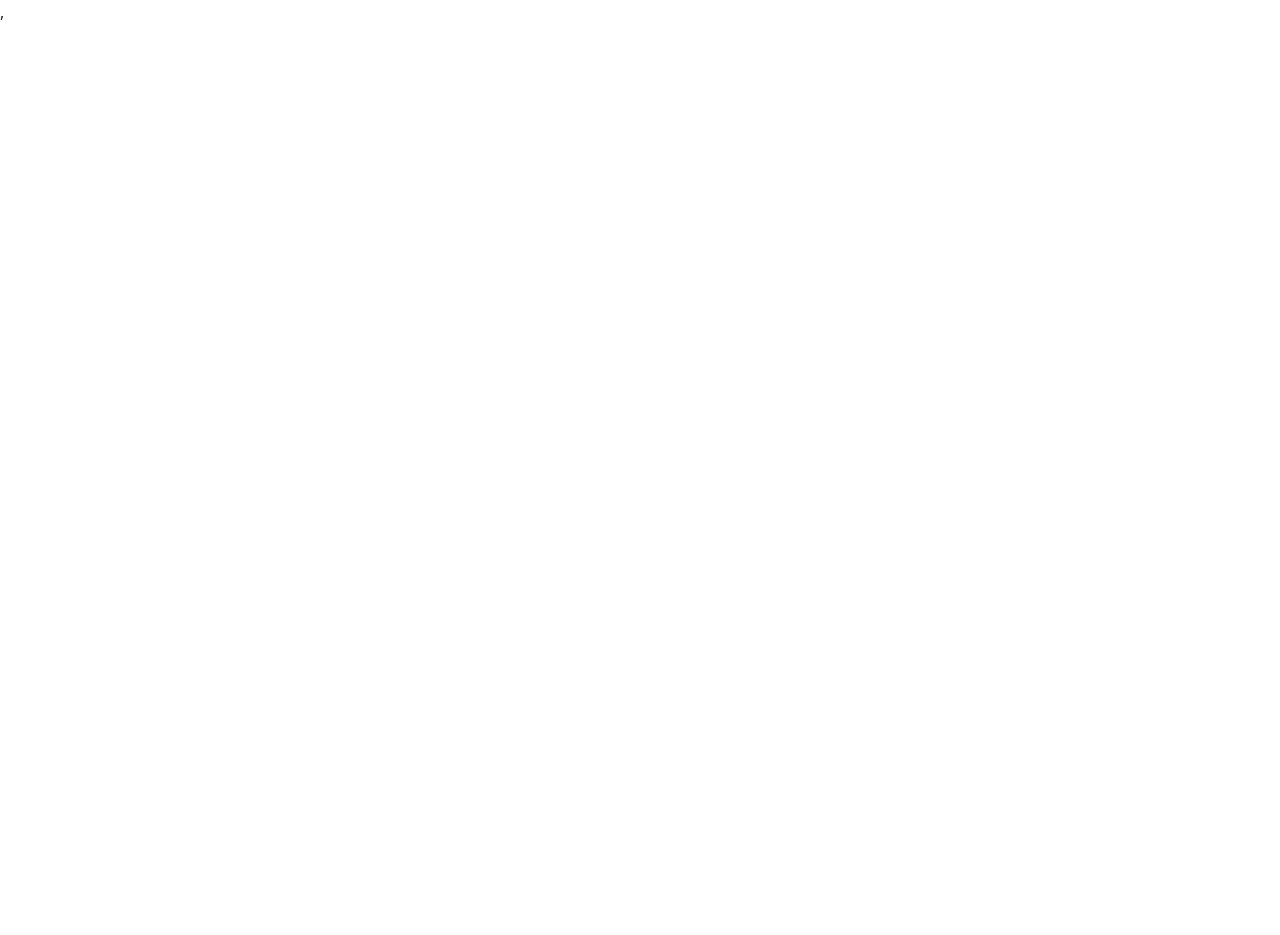
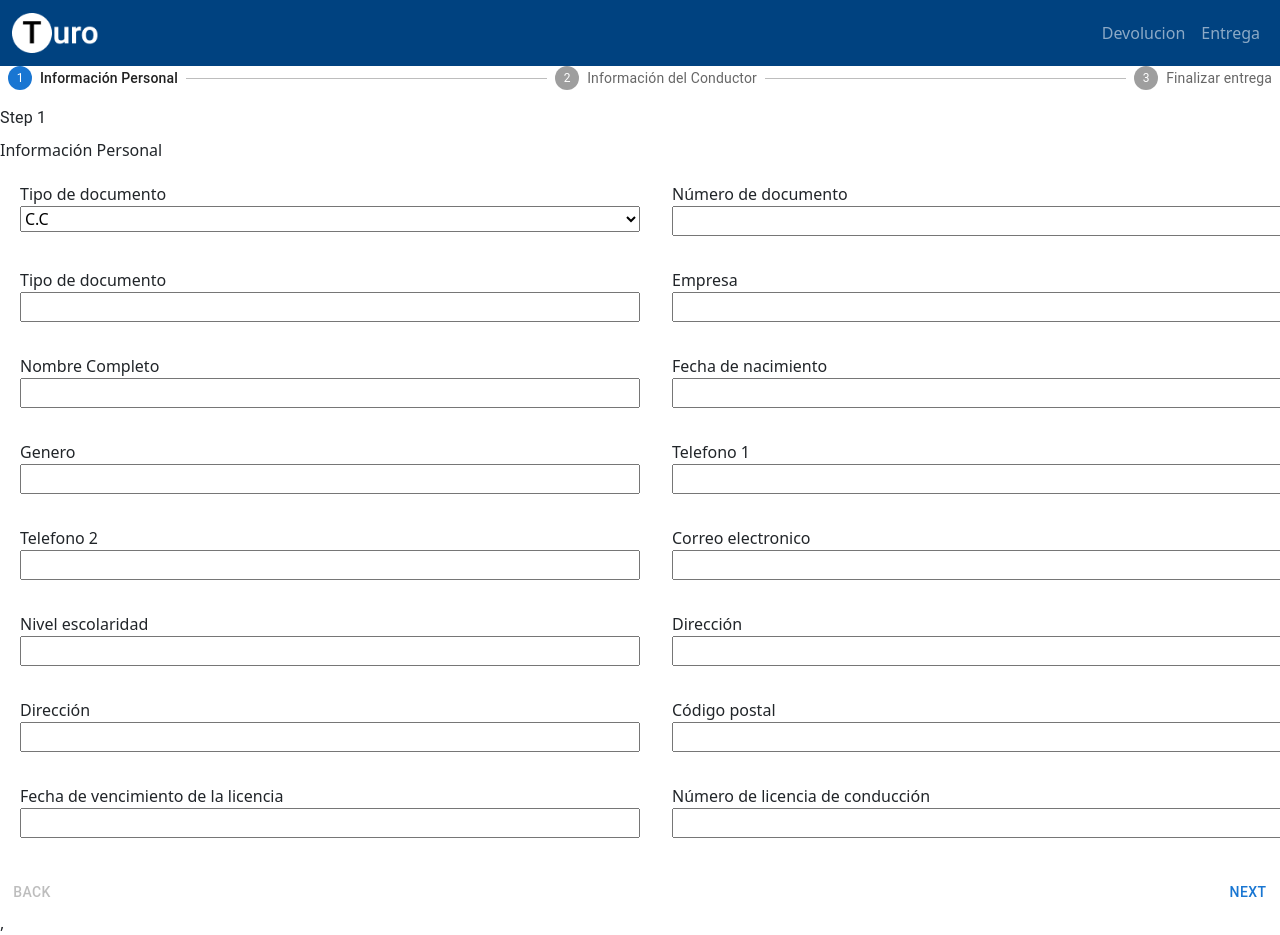
Before and after one commit to JuanDa237/alquiler_vehiculos, a React (Create React App) app: page /entrega in a window 1280 px wide. Before the commit this address had no page. Before the commit the page ends 800 px from the top, so only its background shows below. Built offline with nearby package versions, Linux system fonts and the light colour scheme.

Commit message:
Fix navbars

```diff
--- a/src/App.tsx
+++ b/src/App.tsx
@@ -15,9 +15,12 @@ function App() {
     <div className="App">
       <BrowserRouter>
         <Routes>
+          {/* Publicas */}
           <Route path="/" element={<Landing />}></Route>
           <Route path="/vehiculos" element={<VehiclesList />}></Route>
           <Route path="/vehiculo/:id" element={<VehicleDetail />}></Route>
+
+          {/* Privadas */}
           <Route path="/login" element={<Login />}></Route>
           <Route path="/dashboard" element={<Dashboard />}></Route>
           <Route path="/devolucion" element={<Devolucion />}></Route>
@@ -25,7 +28,7 @@ function App() {
             path="/devolucion/finalizado"
             element={<DevolucionDos />}
           ></Route>
-          <Route path="/dashboard/entrega" element={<Entrega />}></Route>
+          <Route path="/entrega" element={<Entrega />}></Route>
         </Routes>
       </BrowserRouter>
     </div>
--- a/src/components/DashboardNav.tsx
+++ b/src/components/DashboardNav.tsx
@@ -26,12 +26,14 @@ export function DashboardNav() {
         <div className="collapse navbar-collapse" id="navbarsExample04">
           <ul className="navbar-nav ms-auto mb-2 mb-md-0">
             <li className="nav-item">
-              <a className="nav-link" href="/devolucion">
+              <Link className="nav-link" to="/devolucion">
                 Devolucion
-              </a>
+              </Link>
             </li>
             <li className="nav-item">
-              <Link className="nav-link" to='entrega'>Entrega</Link>
+              <Link className="nav-link" to="/entrega">
+                Entrega
+              </Link>
             </li>
           </ul>
         </div>
--- a/src/pages/Devolucion.tsx
+++ b/src/pages/Devolucion.tsx
@@ -1,9 +1,9 @@
-import { NavigationBar } from '../components/NavigationBar';
+import { DashboardNav } from '../components/DashboardNav';
 
 export function Devolucion() {
   return (
     <>
-      <NavigationBar></NavigationBar>
+      <DashboardNav></DashboardNav>
       <div className="px-4 py-5 my-5 text-center">
         <img className="d-block mx-auto mb-4" src="/logo2.png" alt="Logo" />
         <h1 className="display-5 fw-bold mb-5">Devolucion un vehiculo</h1>
--- a/src/pages/DevolucionDos.tsx
+++ b/src/pages/DevolucionDos.tsx
@@ -1,9 +1,9 @@
-import { NavigationBar } from '../components/NavigationBar';
+import { DashboardNav } from '../components/DashboardNav';
 
 export function DevolucionDos() {
   return (
     <>
-      <NavigationBar></NavigationBar>
+      <DashboardNav></DashboardNav>
       <div className="container-fluid p-3">
         <div className="h1">Finalizacion de devolucion</div>
       </div>
--- a/src/pages/Entrega.tsx
+++ b/src/pages/Entrega.tsx
@@ -13,17 +13,20 @@ import { DashboardNav } from '../components/DashboardNav';
 export function Entrega() {
   const params = useParams();
   const vehicle = vehicles.find((vehicle) => vehicle.id === Number(params.id));
-    const steps = ['Información Personal', 'Información del Conductor', 'Finalizar entrega'];
-    const [activeStep, setActiveStep] = useState(0)
+  const steps = [
+    'Información Personal',
+    'Información del Conductor',
+    'Finalizar entrega',
+  ];
+  const [activeStep, setActiveStep] = useState(0);
 
   const handleNext = () => {
     setActiveStep((prevActiveStep) => prevActiveStep + 1);
-    }
+  };
 
   const handleBack = () => {
     setActiveStep((prevActiveStep) => prevActiveStep - 1);
   };
-
 
   return (
     <div>
@@ -51,11 +54,18 @@ export function Entrega() {
         ) : (
           <React.Fragment>
             <Typography sx={{ mt: 2, mb: 1 }}>Step {activeStep + 1}</Typography>
-                        {
-                            activeStep === 0 ? (
+            {activeStep === 0 ? (
               <form>
                 <label>Información Personal</label>
-                                    <Box sx={{ display: 'grid', gridTemplateColumns: '50% 50%', padding: '20px', rowGap: '2rem', columnGap: '2rem' }}>
+                <Box
+                  sx={{
+                    display: 'grid',
+                    gridTemplateColumns: '50% 50%',
+                    padding: '20px',
+                    rowGap: '2rem',
+                    columnGap: '2rem',
+                  }}
+                >
                   <span>
                     <label>Tipo de documento</label>
                     <select style={{ width: '100%' }} name="" id="">
@@ -127,7 +137,14 @@ export function Entrega() {
             ) : activeStep === 1 ? (
               <form>
                 <label>Información Personal del Conductor</label>
-                                    <Box sx={{ display: 'grid', gridTemplateColumns: '50% 50%', padding: '20px', rowGap: '2rem' }}>
+                <Box
+                  sx={{
+                    display: 'grid',
+                    gridTemplateColumns: '50% 50%',
+                    padding: '20px',
+                    rowGap: '2rem',
+                  }}
+                >
                   <span>
                     <label>Fecha de expedición de la licencia</label>
                     <input style={{ width: '100%' }} type="date" />
@@ -165,7 +182,14 @@ export function Entrega() {
             ) : (
               <form>
                 <label>Información Personal del Conductor</label>
-                                    <Box sx={{ display: 'grid', gridTemplateColumns: '50% 50%', padding: '20px', rowGap: '2rem' }}>
+                <Box
+                  sx={{
+                    display: 'grid',
+                    gridTemplateColumns: '50% 50%',
+                    padding: '20px',
+                    rowGap: '2rem',
+                  }}
+                >
                   <span>
                     <button style={{ width: '100%' }}>Adjuntar contrato</button>
                   </span>
@@ -173,15 +197,21 @@ export function Entrega() {
                     <button style={{ width: '100%' }}>Adjuntar contrato</button>
                   </span>
                   <span>
-                                            <label>Kilometraje del vehiculo al momento de la entrega</label>
+                    <label>
+                      Kilometraje del vehiculo al momento de la entrega
+                    </label>
                     <input style={{ width: '100%' }} type="text" />
                   </span>
                   <span>
-                                            <label>Nivel de gasolina en litros al momento de la entrega</label>
+                    <label>
+                      Nivel de gasolina en litros al momento de la entrega
+                    </label>
                     <input style={{ width: '100%' }} type="text" />
                   </span>
                   <span>
-                                            <label>Número de documento del empleado que realizó la entrega</label>
+                    <label>
+                      Número de documento del empleado que realizó la entrega
+                    </label>
                     <input style={{ width: '100%' }} type="text" />
                   </span>
                   <span>
@@ -196,8 +226,7 @@ export function Entrega() {
                   </span>
                 </Box>
               </form>
-                            )
-                        }
+            )}
             <Box sx={{ display: 'flex', flexDirection: 'row', pt: 2 }}>
               <Button
                 color="inherit"
@@ -215,7 +244,6 @@ export function Entrega() {
           </React.Fragment>
         )}
       </Box>
-        </div >
-
+    </div>
   );
 }
```
Lines whose indentation alone changed are shown as unchanged.
